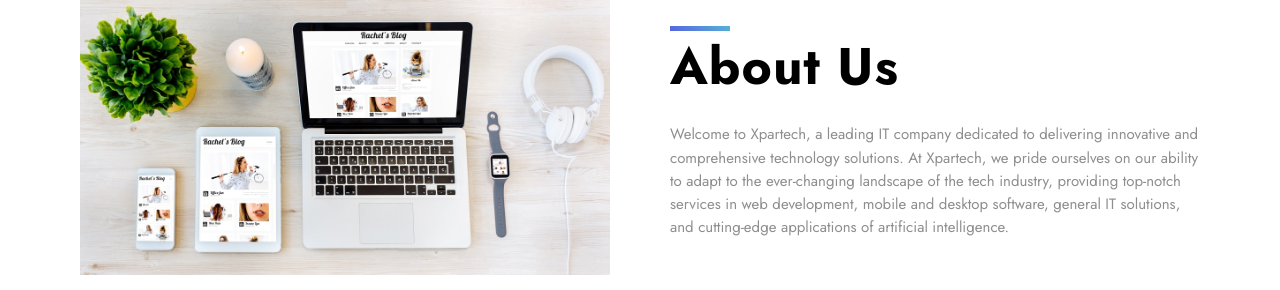
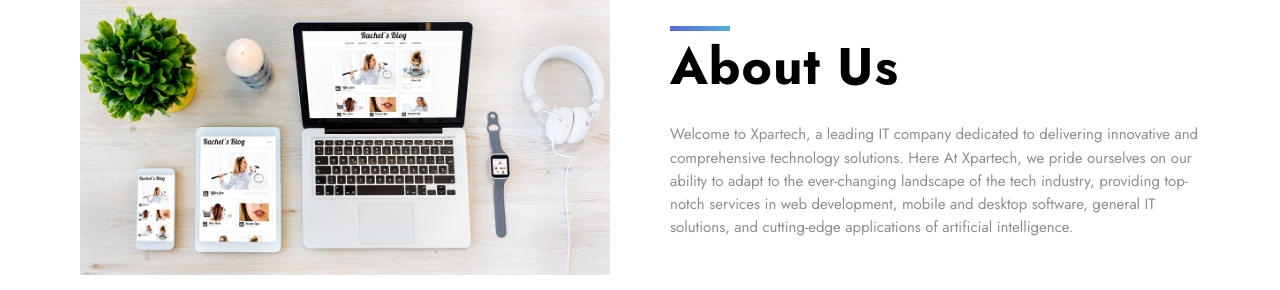
Before and after one commit to xpartech/XPARTECH, a React (Create React App) app: page / in a window 1280 px wide. Shown: the part 980-1270 px from the top of the page. Built offline with nearby package versions, Linux system fonts and the light colour scheme.

Commit message:
trying simple eidt

```diff
--- a/src/components/HomePage Components/About/About.js
+++ b/src/components/HomePage Components/About/About.js
@@ -14,7 +14,7 @@ const About = () => {
                     <div className='section-a'>
                         <h3>About us</h3>
                         <p className = "text">
-                            Welcome to Xpartech, a leading IT company dedicated to delivering innovative and comprehensive technology solutions. At Xpartech, we pride ourselves on our ability to adapt to the ever-changing landscape of the tech industry, providing top-notch services in web development, mobile and desktop software, general IT solutions, and cutting-edge applications of artificial intelligence.
+                            Welcome to Xpartech, a leading IT company dedicated to delivering innovative and comprehensive technology solutions. Here At Xpartech, we pride ourselves on our ability to adapt to the ever-changing landscape of the tech industry, providing top-notch services in web development, mobile and desktop software, general IT solutions, and cutting-edge applications of artificial intelligence.
                         </p>
                     </div>
                 </div>
```
